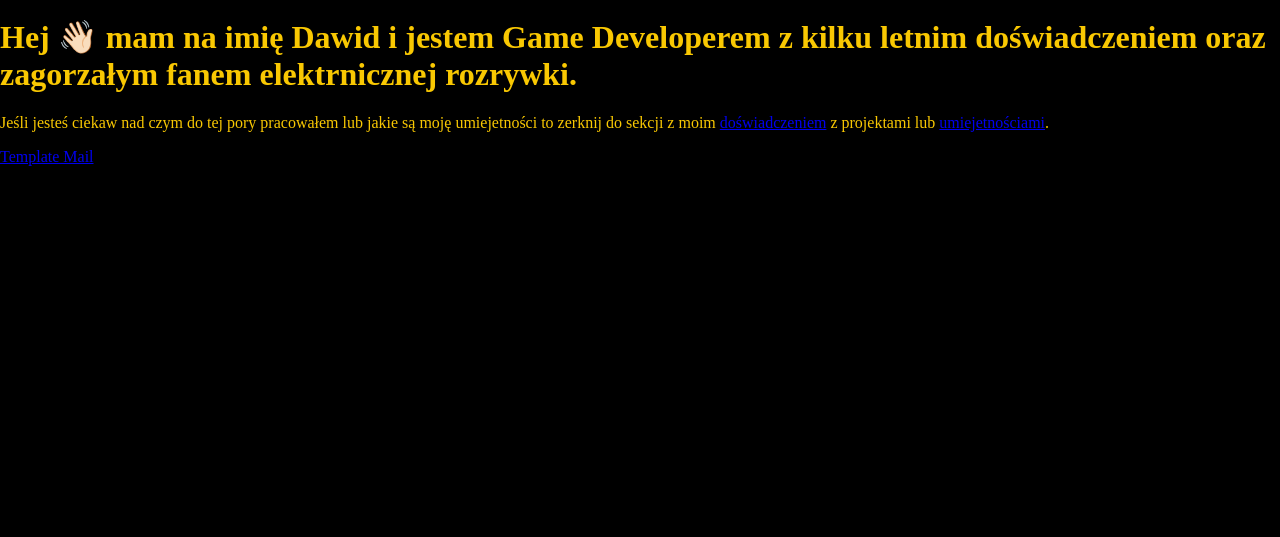
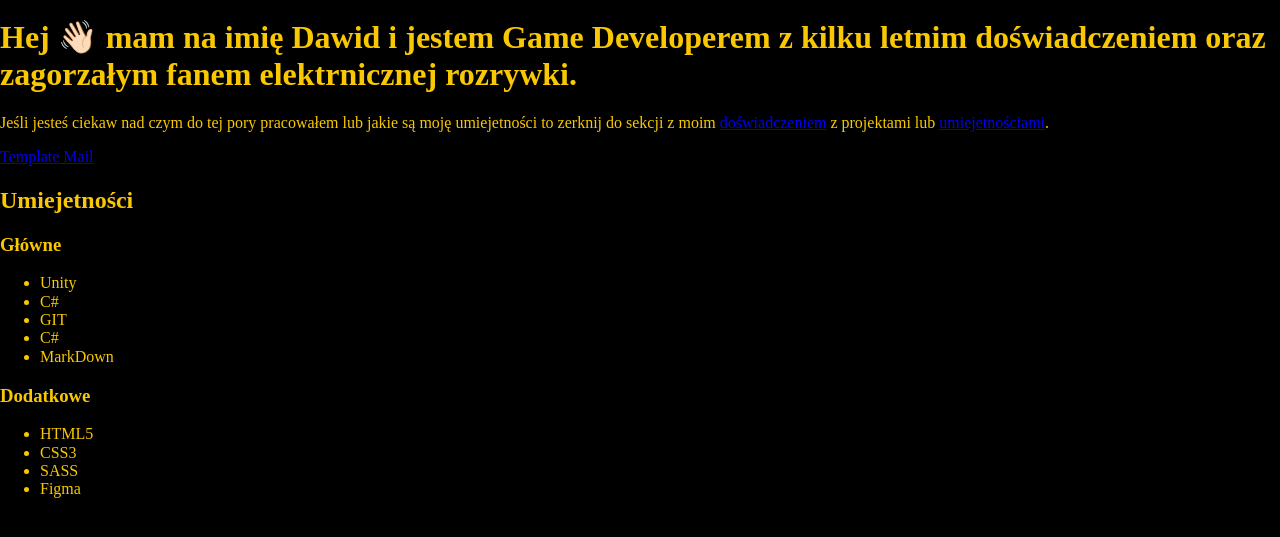
Before and after one commit to Dawid93/SimplePortfolioLayout, a plain HTML site: page src/content/index.html in a window 1280 px wide. Shown: the part 21-558 px from the top of the page. Drawn offline with nearby package versions, Linux system fonts and the light colour scheme; files that its build step writes are made by us from their sources; files whose address does not match are found by name.

Commit message:
Add skill section

```diff
--- a/src/content/index.html
+++ b/src/content/index.html
@@ -34,13 +34,41 @@
   </head>
   <body>
     <main>
+      <!-- Section about -->
       <section class="about">
         <img src="" class="about__image" alt="Moje zdjęcie" />
         <h1 class="about__title">Hej 👋🏻 mam na imię Dawid i jestem Game Developerem z kilku letnim doświadczeniem oraz zagorzałym fanem elektrnicznej rozrywki. </h1>
-        <p class="about__description">Jeśli jesteś ciekaw nad czym do tej pory pracowałem lub jakie są moję umiejetności to zerknij do sekcji z moim <a class="about__link" href="#experience">doświadczeniem</a> z <a class="about__link" haref="#projects">projektami</a> lub <a class="about__link" href="#skills">umiejetnościami</a>.</p>
+        <p class="about__description">Jeśli jesteś ciekaw nad czym do tej pory pracowałem lub jakie są moję umiejetności to zerknij do sekcji z moim <a class="about__link" href="#experience">doświadczeniem</a> z <a class="about__link" haref="#projects">projektami</a> lub <a class="about__link" href="#my-skills">umiejetnościami</a>.</p>
 
         <a class="about__mail" href="mailto:template@mail.com">Template Mail</a>
       </section>
+
+      <!-- Section skills -->
+      <section class="skills" id="my-skills">
+        <h2 class="skills__title">Umiejetności</h2>
+
+        <section class="skills-list">
+          <h3 class="skills-list__title">Główne</h3>
+          <ul class="skills-list__list">
+            <li class="skills-list__item">Unity</li>
+            <li class="skills-list__item">C#</li>
+            <li class="skills-list__item">GIT</li>
+            <li class="skills-list__item">C#</li>
+            <li class="skills-list__item">MarkDown</li>
+          </ul>
+        </section>
+
+        <section class="skills-list">
+          <h3 class="skills-list__title">Dodatkowe</h3>
+          <ul class="skills-list__list">
+            <li class="skills-list__item">HTML5</li>
+            <li class="skills-list__item">CSS3</li>
+            <li class="skills-list__item">SASS</li>
+            <li class="skills-list__item">Figma</li>
+          </ul>
+        </section>
+      </section>
+
     </main>
 
     <script src="js/main.js"></script>
```
